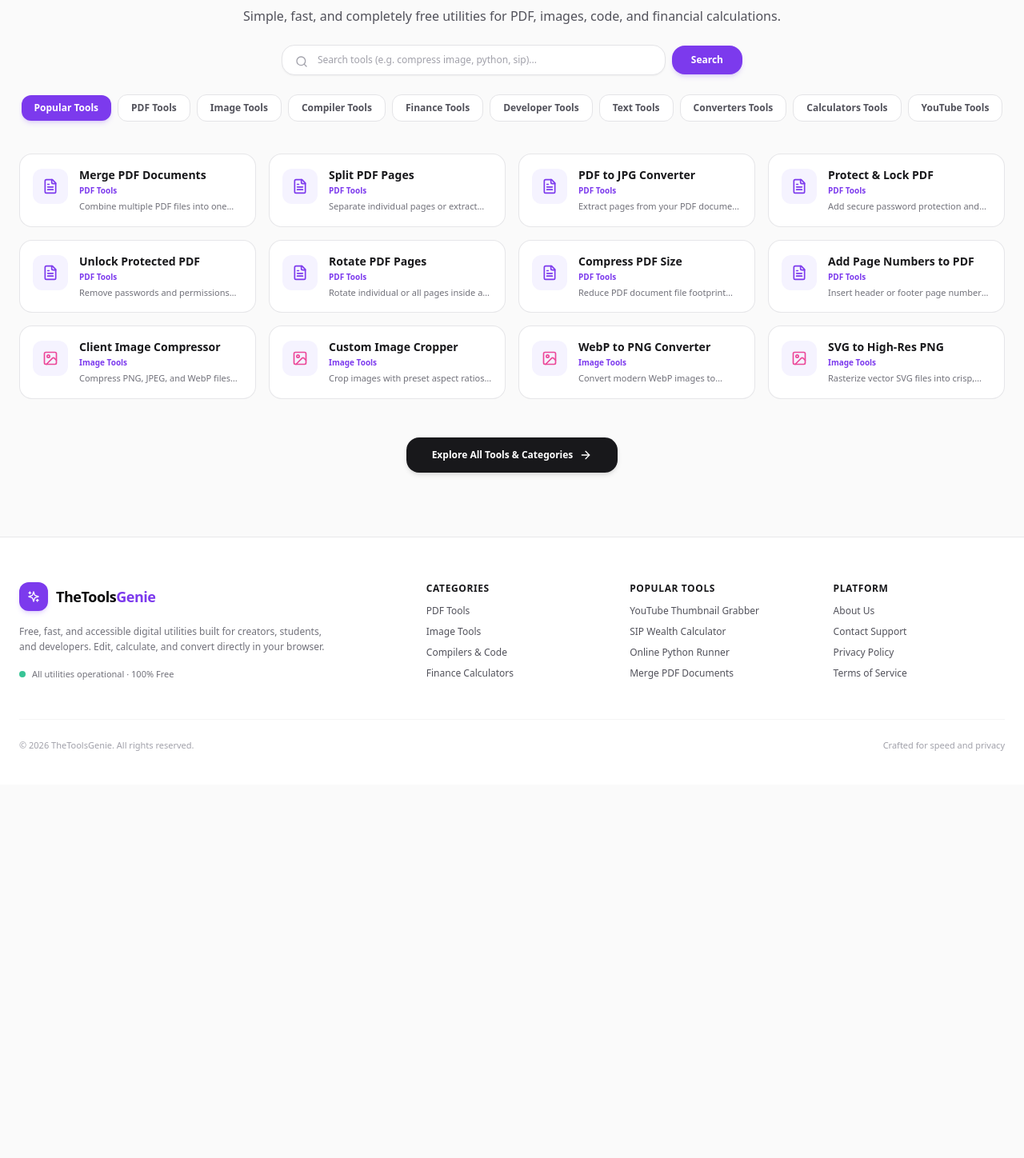
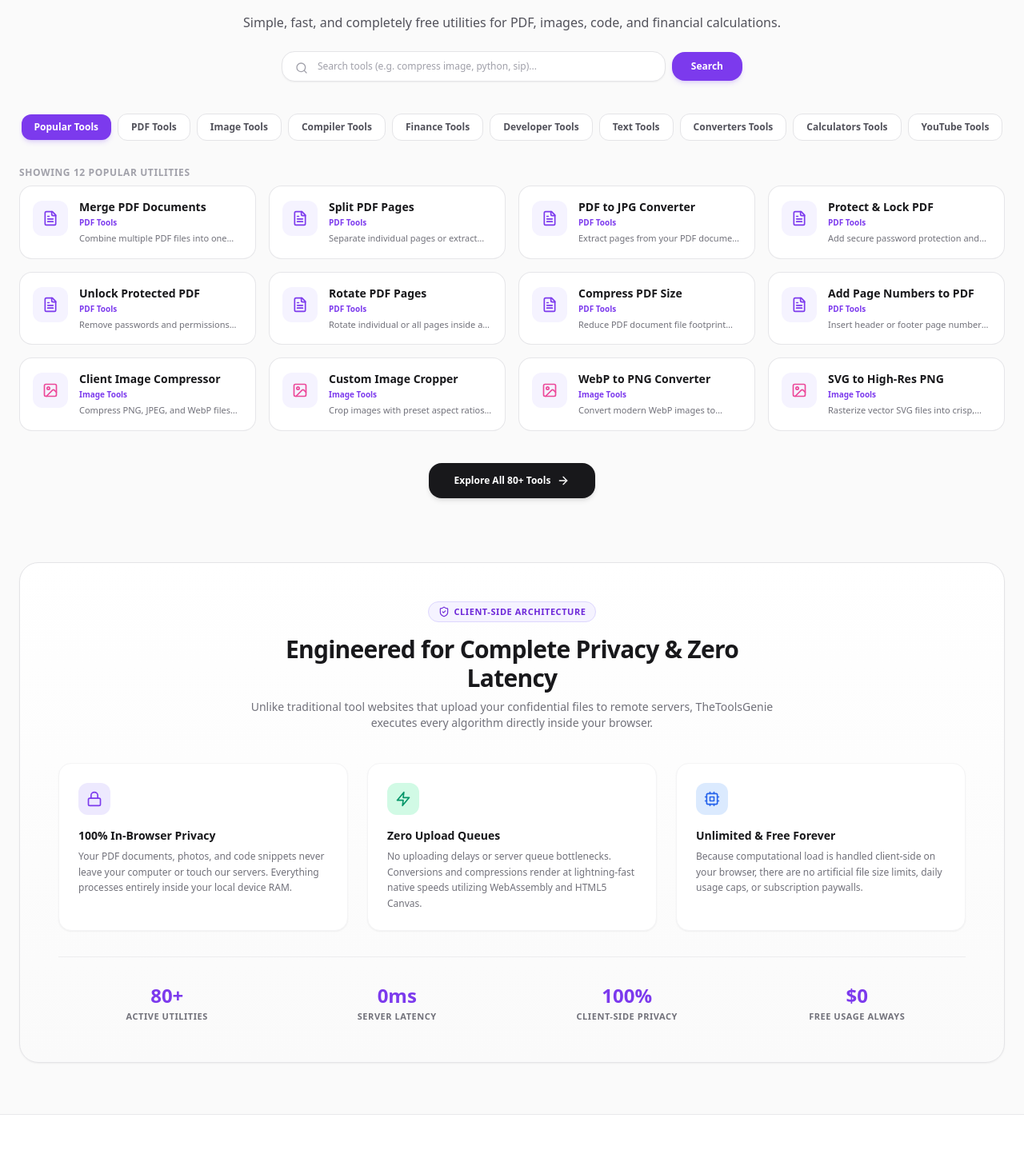
Before and after one commit to RajeshKhandare/thetoolsgenie-, a Next.js app: page / in a window 1280 px wide. Shown: the part 229-1677 px from the top of the page at 80% size. Before the commit the page ends 1210 px from the top, so only its background shows below. Built offline with nearby package versions, Linux system fonts and the light colour scheme.

Commit message:
Update page.tsx

```diff
--- a/app/page.tsx
+++ b/app/page.tsx
@@ -6,7 +6,20 @@ import { useSearchParams } from 'next/navigation';
 import Navbar from '@/components/Navbar';
 import Footer from '@/components/Footer';
 import { TOOLS_REGISTRY, CATEGORIES, ToolMeta } from '@/data/toolsRegistry';
-import { Search, FileText, Image as ImageIcon, Code, Calculator, Video, Type, ArrowRight } from 'lucide-react';
+import {
+  Search,
+  FileText,
+  Image as ImageIcon,
+  Code,
+  Calculator,
+  Video,
+  Type,
+  ArrowRight,
+  ShieldCheck,
+  Zap,
+  Lock,
+  Cpu,
+} from 'lucide-react';
 
 function HomeContent() {
   const searchParams = useSearchParams();
@@ -16,16 +29,14 @@ function HomeContent() {
   const [selectedCategory, setSelectedCategory] = useState<string>('All');
 
   // Sync category state whenever the URL query parameter changes
-useEffect(() => {
+  useEffect(() => {
     if (categoryParam) {
-      // Normalize parameter: e.g. "Image Tools" -> "Image"
       const cleanParam = categoryParam.replace(/tools$/i, '').trim().toLowerCase();
       const matched = CATEGORIES.find(
         (c) => c.toLowerCase().trim() === cleanParam
       );
       if (matched) {
         setSelectedCategory(matched);
-        // Category change hote hi seedhe tools section par scroll karega
         setTimeout(() => {
           document.getElementById('tools')?.scrollIntoView({ behavior: 'smooth' });
         }, 100);
@@ -48,7 +59,7 @@ useEffect(() => {
     });
   }, [searchQuery, selectedCategory]);
 
-  // Keep homepage compact: limit to first 12 tools unless searching or filtering by a category
+  // If filtered by category or search, show all matching; on default homepage, show top 12
   const displayedTools = useMemo(() => {
     if (searchQuery.trim().length > 0 || selectedCategory !== 'All') return filteredTools;
     return filteredTools.slice(0, 12);
@@ -73,7 +84,7 @@ useEffect(() => {
         <Navbar />
 
         {/* Hero Section */}
-        <section className="mx-auto max-w-5xl px-4 pt-8 sm:pt-10 pb-6 text-center">
+        <section className="mx-auto max-w-5xl px-4 pt-8 sm:pt-12 pb-6 text-center">
           <h1 className="text-3xl sm:text-5xl lg:text-6xl font-extrabold tracking-[-0.03em] text-zinc-950 dark:text-white max-w-4xl mx-auto leading-[1.14]">
             All the Free Online Tools{' '}
             <span className="bg-gradient-to-r from-violet-600 via-purple-600 to-indigo-600 dark:from-violet-400 dark:via-purple-400 dark:to-indigo-400 bg-clip-text text-transparent">
@@ -104,7 +115,7 @@ useEffect(() => {
         </section>
 
         {/* Category Filter Pills */}
-        <section id="tools" className="mx-auto max-w-7xl px-4 sm:px-6">
+        <section id="tools" className="mx-auto max-w-7xl px-4 sm:px-6 pt-4">
           <div className="flex items-center justify-start sm:justify-center gap-2 overflow-x-auto pb-4 no-scrollbar">
             {CATEGORIES.map((category) => {
               const isActive = selectedCategory === category;
@@ -124,8 +135,15 @@ useEffect(() => {
             })}
           </div>
 
+          {/* Active Category Heading & Counter */}
+          <div className="mt-4 mb-2 flex items-center justify-between">
+            <p className="text-xs font-bold uppercase tracking-wider text-zinc-400">
+              Showing {displayedTools.length} {selectedCategory === 'All' ? 'Popular' : selectedCategory} Utilities
+            </p>
+          </div>
+
           {/* Tools Grid */}
-          <div className="mt-6 grid grid-cols-1 gap-4 sm:grid-cols-2 md:grid-cols-3 lg:grid-cols-4">
+          <div className="grid grid-cols-1 gap-4 sm:grid-cols-2 md:grid-cols-3 lg:grid-cols-4">
             {displayedTools.map((tool: ToolMeta) => (
               <Link
                 key={tool.slug}
@@ -153,18 +171,101 @@ useEffect(() => {
             ))}
           </div>
 
-          {/* "Explore All Tools" Button */}
+          {/* "Explore All Tools" Button (when default popular is active) */}
           {searchQuery.trim().length === 0 && selectedCategory === 'All' && (
-            <div className="mt-12 mb-20 text-center">
+            <div className="mt-10 text-center">
               <Link
                 href="/tools"
                 className="inline-flex items-center gap-2 rounded-2xl bg-zinc-900 dark:bg-white text-white dark:text-zinc-950 px-8 py-3.5 text-xs font-extrabold hover:bg-violet-600 dark:hover:bg-violet-500 dark:hover:text-white transition-all shadow-md hover:scale-[1.02]"
               >
-                <span>Explore All Tools & Categories</span>
+                <span>Explore All 80+ Tools</span>
                 <ArrowRight className="h-4 w-4" />
               </Link>
             </div>
           )}
+        </section>
+
+        {/* ========================================================
+            NEW SECTION: Performance & Privacy Architecture (Fills Gap)
+            ======================================================== */}
+        <section className="mx-auto max-w-7xl px-4 sm:px-6 mt-20 mb-16">
+          <div className="rounded-3xl border border-zinc-200 dark:border-zinc-800/80 bg-gradient-to-b from-white to-zinc-50/50 dark:from-zinc-900 dark:to-zinc-950/50 p-8 sm:p-12 shadow-sm">
+
+            {/* Header */}
+            <div className="max-w-2xl mx-auto text-center">
+              <span className="inline-flex items-center gap-1.5 rounded-full border border-violet-200 dark:border-violet-900/60 bg-violet-50 dark:bg-violet-950/40 px-3 py-1 text-[11px] font-bold text-violet-700 dark:text-violet-300 uppercase tracking-wider">
+                <ShieldCheck className="h-3.5 w-3.5" /> Client-Side Architecture
+              </span>
+              <h2 className="mt-4 text-2xl sm:text-3xl font-extrabold text-zinc-900 dark:text-white tracking-tight">
+                Engineered for Complete Privacy & Zero Latency
+              </h2>
+              <p className="mt-2 text-xs sm:text-sm text-zinc-500 dark:text-zinc-400">
+                Unlike traditional tool websites that upload your confidential files to remote servers, TheToolsGenie executes every algorithm directly inside your browser.
+              </p>
+            </div>
+
+            {/* 3 Pillar Cards */}
+            <div className="mt-10 grid grid-cols-1 md:grid-cols-3 gap-6">
+
+              <div className="rounded-2xl border border-zinc-100 dark:border-zinc-800 bg-white dark:bg-zinc-900/80 p-6 shadow-sm">
+                <div className="flex h-10 w-10 items-center justify-center rounded-xl bg-violet-100 dark:bg-violet-950/60 text-violet-600 dark:text-violet-400 mb-4">
+                  <Lock className="h-5 w-5" />
+                </div>
+                <h3 className="text-sm font-bold text-zinc-900 dark:text-white">
+                  100% In-Browser Privacy
+                </h3>
+                <p className="mt-1.5 text-xs text-zinc-500 dark:text-zinc-400 leading-relaxed">
+                  Your PDF documents, photos, and code snippets never leave your computer or touch our servers. Everything processes entirely inside your local device RAM.
+                </p>
+              </div>
+
+              <div className="rounded-2xl border border-zinc-100 dark:border-zinc-800 bg-white dark:bg-zinc-900/80 p-6 shadow-sm">
+                <div className="flex h-10 w-10 items-center justify-center rounded-xl bg-emerald-100 dark:bg-emerald-950/60 text-emerald-600 dark:text-emerald-400 mb-4">
+                  <Zap className="h-5 w-5" />
+                </div>
+                <h3 className="text-sm font-bold text-zinc-900 dark:text-white">
+                  Zero Upload Queues
+                </h3>
+                <p className="mt-1.5 text-xs text-zinc-500 dark:text-zinc-400 leading-relaxed">
+                  No uploading delays or server queue bottlenecks. Conversions and compressions render at lightning-fast native speeds utilizing WebAssembly and HTML5 Canvas.
+                </p>
+              </div>
+
+              <div className="rounded-2xl border border-zinc-100 dark:border-zinc-800 bg-white dark:bg-zinc-900/80 p-6 shadow-sm">
+                <div className="flex h-10 w-10 items-center justify-center rounded-xl bg-blue-100 dark:bg-blue-950/60 text-blue-600 dark:text-blue-400 mb-4">
+                  <Cpu className="h-5 w-5" />
+                </div>
+                <h3 className="text-sm font-bold text-zinc-900 dark:text-white">
+                  Unlimited & Free Forever
+                </h3>
+                <p className="mt-1.5 text-xs text-zinc-500 dark:text-zinc-400 leading-relaxed">
+                  Because computational load is handled client-side on your browser, there are no artificial file size limits, daily usage caps, or subscription paywalls.
+                </p>
+              </div>
+
+            </div>
+
+            {/* Micro Stats Strip */}
+            <div className="mt-8 pt-8 border-t border-zinc-200/60 dark:border-zinc-800/60 grid grid-cols-2 sm:grid-cols-4 gap-4 text-center">
+              <div>
+                <p className="text-xl sm:text-2xl font-black text-violet-600 dark:text-violet-400">80+</p>
+                <p className="text-[11px] font-semibold text-zinc-500 dark:text-zinc-400 uppercase tracking-wider mt-0.5">Active Utilities</p>
+              </div>
+              <div>
+                <p className="text-xl sm:text-2xl font-black text-violet-600 dark:text-violet-400">0ms</p>
+                <p className="text-[11px] font-semibold text-zinc-500 dark:text-zinc-400 uppercase tracking-wider mt-0.5">Server Latency</p>
+              </div>
+              <div>
+                <p className="text-xl sm:text-2xl font-black text-violet-600 dark:text-violet-400">100%</p>
+                <p className="text-[11px] font-semibold text-zinc-500 dark:text-zinc-400 uppercase tracking-wider mt-0.5">Client-Side Privacy</p>
+              </div>
+              <div>
+                <p className="text-xl sm:text-2xl font-black text-violet-600 dark:text-violet-400">$0</p>
+                <p className="text-[11px] font-semibold text-zinc-500 dark:text-zinc-400 uppercase tracking-wider mt-0.5">Free Usage Always</p>
+              </div>
+            </div>
+
+          </div>
         </section>
       </div>
 
```
